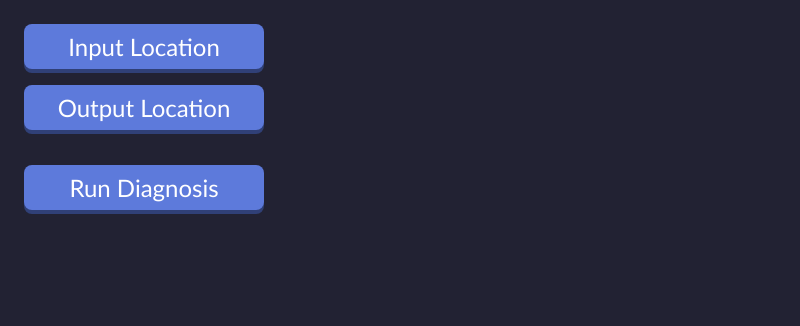
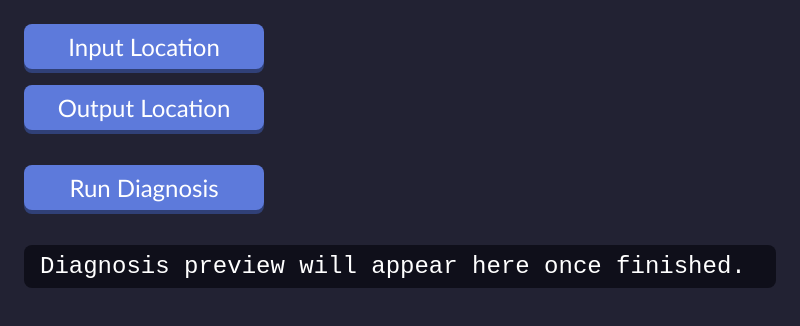
Before and after one commit to Max-Bus/CaseFileAuditor, an Electron app: page index.html in a window 800 px wide. Shown: the part 142-468 px from the top of the page. Drawn offline with Linux system fonts and the light colour scheme; no server answers.

Commit message:
HTML/CSS for Diagnosis Preview

```diff
--- a/index.html
+++ b/index.html
@@ -24,5 +24,7 @@
             </br></br>
             <button id="diagnosisBtn">Run Diagnosis</button>
             <div id="progressText"></div>
+            </br></br>
+            <div id="diagnosisPreview">Diagnosis preview will appear here once finished.</div>
         </body>
     </html>
--- a/stylesheet.css
+++ b/stylesheet.css
@@ -34,3 +34,13 @@ body {
 div {
   display: inline-block;
 }
+
+#diagnosisPreview {
+  background-color: #0f0f1a;
+  width: 90vw;
+  padding: 1vh 2vh;
+  margin: 1vh 2vh;
+  border-radius: 1vh;
+  font-family: "Courier New";
+  font-size: 3vh;
+}
```
